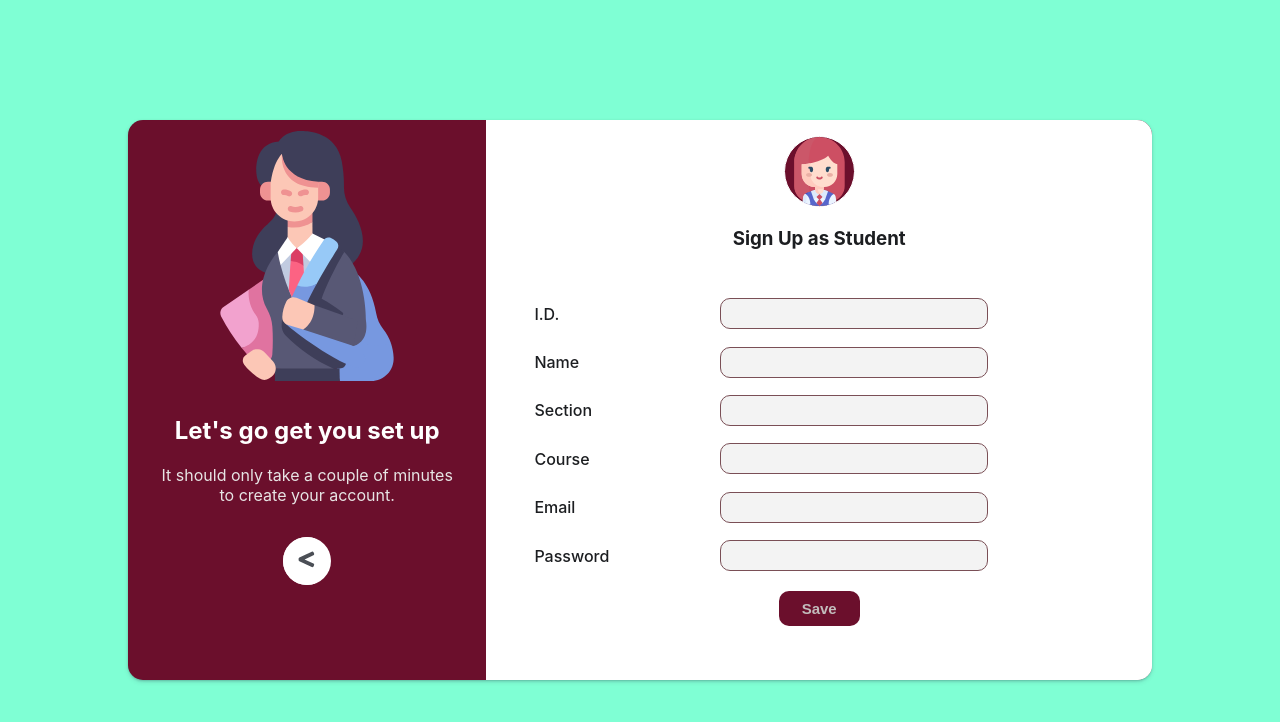
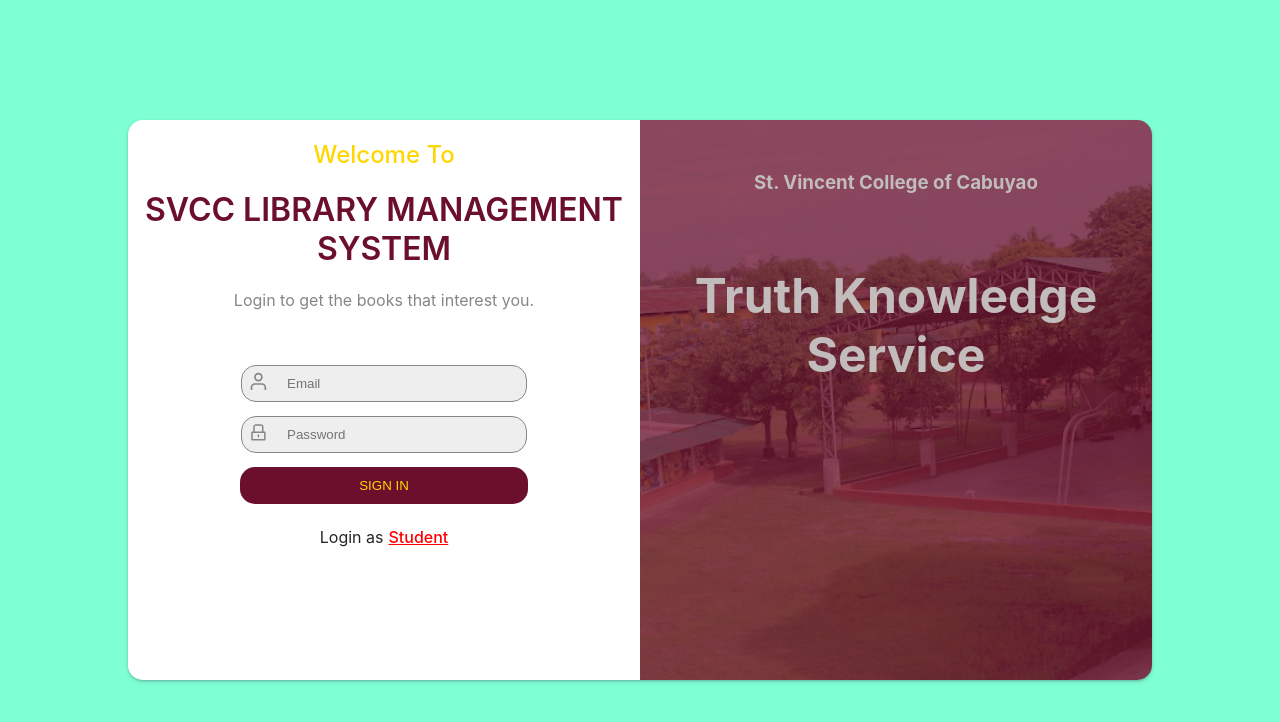
Before and after one commit to astridpx/REACT-SVCC-LIBRARY-MANAGEMENT-SYSTEM, a React (Create React App) app in the folder client/: page / in a window 1280 px wide. Shown: the top 722 px of the page. Built offline with nearby package versions, Linux system fonts and the light colour scheme.

Commit message:
Redux Added to Show Hide Sign Up Form

```diff
--- a/client/package.json
+++ b/client/package.json
@@ -3,7 +3,7 @@
   "version": "0.1.0",
   "private": true,
   "dependencies": {
-    "@reduxjs/toolkit": "^1.9.0",
+    "@reduxjs/toolkit": "^1.9.1",
     "@testing-library/jest-dom": "^5.16.5",
     "@testing-library/react": "^13.4.0",
     "@testing-library/user-event": "^13.5.0",
@@ -17,8 +17,10 @@
     "react-icons": "^4.6.0",
     "react-qr-code": "^2.0.8",
     "react-qr-reader": "^3.0.0-beta-1",
+    "react-redux": "^8.0.5",
     "react-router-dom": "^6.4.3",
     "react-scripts": "5.0.1",
+    "redux": "^4.2.0",
     "sweetalert2": "^11.6.11",
     "web-vitals": "^2.1.4"
   },
--- /dev/null
+++ b/client/src/Redux/SignUpForm-Redux/signUpSlice.js
@@ -0,0 +1,33 @@
+import { createSlice } from "@reduxjs/toolkit";
+
+export const signUpSlice = createSlice({
+  name: "showHideSignUp",
+  initialState: {
+    signUpShowValue: false,
+  },
+
+  reducers: {
+    update: (state, action) => {
+      state.signUpShowValue = action.payload.signUpShowValue;
+    },
+  },
+});
+
+// export const SignUpFormSlice = createSlice({
+//   name: "signUpForm",
+//   initialState: {
+//     signUp: false,
+//   },
+
+//   reducers: {
+//     updateSignUpValue: (state, action) => {
+//       state.signUp = action.payload.signUp;
+//     },
+//   },
+// });
+
+// export const { update } = SignUpFormSlice.actions;
+// export default SignUpFormSlice.reducer;
+
+export const { update } = signUpSlice.actions;
+export default signUpSlice.reducer;
--- /dev/null
+++ b/client/src/Redux/SignUpForm-Redux/store.js
@@ -0,0 +1,14 @@
+import { configureStore } from "@reduxjs/toolkit";
+import signUpReducer from "./signUpSlice";
+
+export default configureStore({
+  reducer: {
+    showHideSignUp: signUpReducer,
+  },
+});
+
+// export default configureStore({
+//   reducer: {
+//     signUpForm: userReducer,
+//   },
+// });
--- a/client/src/components/Sidebar.js
+++ b/client/src/components/Sidebar.js
@@ -3,6 +3,7 @@ import { Link } from "react-router-dom";
 // import "../Css/Sidebar.css";
 import "../Styles/Sidebar.scss";
 import Profile from "../assets/profile.png";
+
 // icons
 import { BiHomeAlt } from "react-icons/bi";
 import { RiAccountCircleLine } from "react-icons/ri";
@@ -15,8 +16,6 @@ import { BiLogOut } from "react-icons/bi";
 import { GiBlackBook } from "react-icons/gi";
 
 const Sidebar = (props) => {
-  // const [hightlight, setHighlight] = useState("");
-
   return (
     <>
       <div className="sidebar-container">
@@ -25,7 +24,7 @@ const Sidebar = (props) => {
           <div className="image-box">
             <img src={Profile} alt="" />
           </div>
-          <h3>Admin: ASTRID</h3>
+          <h3>ASTRID</h3>
         </div>
         <div className="sidebar">
           <ul>
--- a/client/src/index.js
+++ b/client/src/index.js
@@ -4,10 +4,17 @@ import "./index.css";
 import App from "./App";
 import reportWebVitals from "./reportWebVitals";
 
+// REDUX
+import { Provider } from "react-redux";
+// import store from "./Redux/store";
+import store from "../src/Redux/SignUpForm-Redux/store";
+
 const root = ReactDOM.createRoot(document.getElementById("root"));
 root.render(
   <React.StrictMode>
-    <App />
+    <Provider store={store}>
+      <App />
+    </Provider>
   </React.StrictMode>
 );
 
--- a/client/src/pages/Login-Register/Login.js
+++ b/client/src/pages/Login-Register/Login.js
@@ -6,18 +6,17 @@ import AdminForm from "./components/AdminForm.login";
 import Studentform from "./components/StudentForm.login";
 import StudentSignUp from "./components/Student.register";
 
+// REDUX
+import { useSelector, useDispatch } from "react-redux";
+
 const Login = () => {
+  const showSignUpValue = useSelector(
+    (state) => state.showHideSignUp.signUpShowValue
+  );
+
   const [showStudForm, setShowStudForm] = useState(false);
-  const [showSignUp, setShowSignUp] = useState(false);
 
-  const showSignUpForm = (value) => {
-    setShowSignUp(value);
-  };
-
-  const showSignUpFormValue = (value) => {
-    setShowSignUp(value);
-  };
-
+  // SHOW HIDE ADMIN STUDENT LOGIN FORM
   const AdminStudentloginForm = (value) => {
     setShowStudForm(value);
   };
@@ -25,24 +24,20 @@ const Login = () => {
   return (
     <>
       <div className="loginContainer">
-        {!showSignUp ? (
-          <StudentSignUp showSignUpForm={showSignUpForm} />
+        {!!showSignUpValue ? (
+          <StudentSignUp />
         ) : (
           <div className="loginform-wrapper">
             {/* FORMS */}
             {!showStudForm ? (
               <AdminForm AdminStudentloginForm={AdminStudentloginForm} />
             ) : (
-              <Studentform
-                AdminStudentloginForm={AdminStudentloginForm}
-                // showSignUpFormValue={showSignUpFormValue}
-                showSignUpForm={showSignUpForm}
-              />
+              <Studentform AdminStudentloginForm={AdminStudentloginForm} />
             )}
 
             {/* <div className="login-rightBox"></div> */}
             <aside>
-              <div className="overlay">
+              <div className="overlay" onClick={() => alert(showSignUpValue)}>
                 <h3>St. Vincent College of Cabuyao</h3>
                 <h1>Truth Knowledge Service</h1>
                 {/* <p>SVCC&copy;2022</p> */}
--- a/client/src/pages/Login-Register/components/AdminForm.login.js
+++ b/client/src/pages/Login-Register/components/AdminForm.login.js
@@ -4,6 +4,9 @@ import { Link } from "react-router-dom";
 import { FiUser } from "react-icons/fi";
 import { AiOutlineLock } from "react-icons/ai";
 import { AiOutlineEyeInvisible, AiOutlineEye } from "react-icons/ai";
+
+import { useSelector, useDispatch } from "react-redux";
+import { update } from "../../../Redux/SignUpForm-Redux/signUpSlice";
 
 const AdminForm = ({ AdminStudentloginForm }) => {
   const [email, setEmail] = useState("");
@@ -13,6 +16,11 @@ const AdminForm = ({ AdminStudentloginForm }) => {
   // SHOW HIDE PASSWORD FUNCTION
   const ShowHidePassword = () => {
     setShowHide(!showHide);
+  };
+  const dispatch = useDispatch();
+
+  const x = () => {
+    dispatch(update({ name: email }));
   };
 
   return (
@@ -70,7 +78,7 @@ const AdminForm = ({ AdminStudentloginForm }) => {
             </label>
           </div>
           <div className="inputField">
-            <button type="button" className="btn-signIn">
+            <button type="button" className="btn-signIn" onClick={x}>
               SIGN IN
             </button>
           </div>
--- a/client/src/pages/Login-Register/components/Student.register.js
+++ b/client/src/pages/Login-Register/components/Student.register.js
@@ -4,13 +4,20 @@ import StudentLogo from "../../../assets/student.svg";
 import Student from "../../../assets/student-Big-Img.svg";
 import { FaLessThan } from "react-icons/fa";
 
-const StudentRegister = ({ showSignUpForm }) => {
+// REDUX
+import { useSelector, useDispatch } from "react-redux";
+import { update } from "../../../Redux/SignUpForm-Redux/signUpSlice";
+
+const StudentRegister = () => {
   const [studId, setStudId] = useState("");
   const [name, setName] = useState("");
   const [section, setSection] = useState("");
   const [course, setCourse] = useState("");
   const [email, setEmail] = useState("");
   const [password, setPassword] = useState("");
+
+  // REDUX DISPATCH
+  const dispatch = useDispatch();
 
   return (
     <>
@@ -27,7 +34,7 @@ const StudentRegister = ({ showSignUpForm }) => {
             {/* BACK TO SIGN IN BUTTON */}
             <button
               className="btn-backSignIn"
-              onClick={() => showSignUpForm(true)}
+              onClick={() => dispatch(update({ signUpShowValue: false }))}
             >
               <span>
                 <FaLessThan id="arrow" />
@@ -48,7 +55,11 @@ const StudentRegister = ({ showSignUpForm }) => {
             </div>
             <div className="signUp-input">
               <label htmlFor="name">Name</label>
-              <input type="text" name="name" />
+              <input
+                type="text"
+                name="name"
+                onChange={(e) => setName(e.target.value)}
+              />
             </div>
             <div className="signUp-input">
               <label htmlFor="section">Section</label>
--- a/client/src/pages/Login-Register/components/StudentForm.login.js
+++ b/client/src/pages/Login-Register/components/StudentForm.login.js
@@ -4,10 +4,11 @@ import { FiUser } from "react-icons/fi";
 import { AiOutlineLock } from "react-icons/ai";
 import { AiOutlineEyeInvisible, AiOutlineEye } from "react-icons/ai";
 
-const Studentform = (
-  { AdminStudentloginForm, showSignUpForm },
-  { showSignUpFormValue }
-) => {
+// REDUX
+import { useSelector, useDispatch } from "react-redux";
+import { update } from "../../../Redux/SignUpForm-Redux/signUpSlice";
+
+const Studentform = ({ AdminStudentloginForm }) => {
   const [email, setEmail] = useState("");
   const [password, setPassword] = useState("");
   const [showHide, setShowHide] = useState(false);
@@ -16,6 +17,7 @@ const Studentform = (
   const ShowHidePassword = () => {
     setShowHide(!showHide);
   };
+  const dispatch = useDispatch();
 
   return (
     <>
@@ -82,12 +84,10 @@ const Studentform = (
             Don't have an account yet?
             <span
               onClick={() => {
-                showSignUpForm(true);
-                // showSignUpFormValue(true);
-                // alert("haha");
+                // showSignUpForm(true);
+                dispatch(update({ signUpShowValue: true }));
               }}
             >
-              {/* <Link to="/Student-Register">Sign Up</Link> */}
               Sign Up
             </span>
           </p>
```
Also changed, not shown: 1 other file (tests, documents, lock files or other folders).
